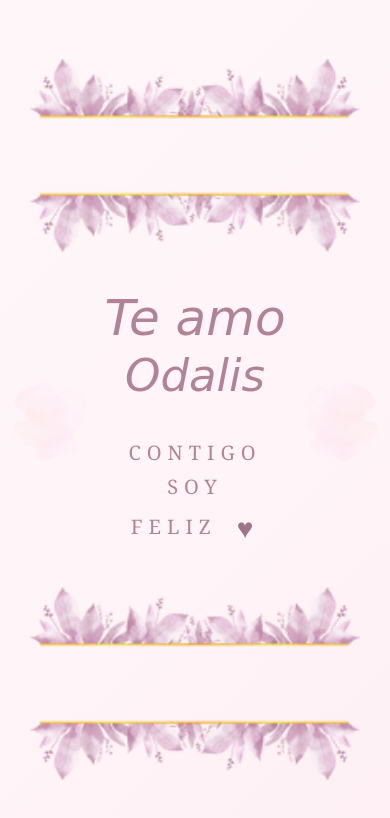
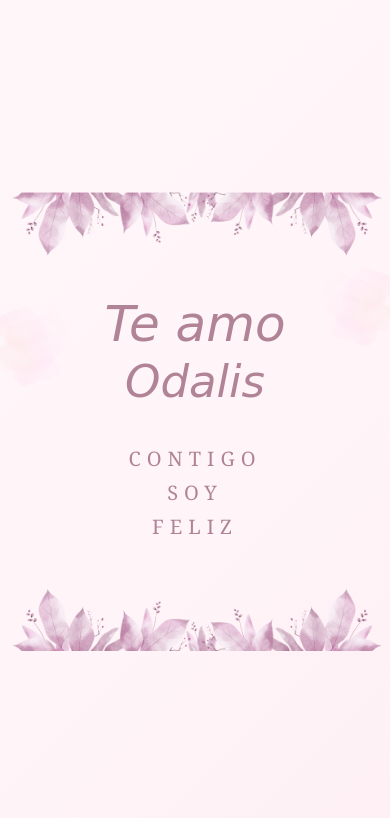
Before and after one commit to atikprev/Odalis, a plain HTML site: page index.html in a window 390 px wide. Drawn offline with Linux system fonts and the light colour scheme.

Commit message:
feat: cambios en la interfaz

```diff
--- a/index.html
+++ b/index.html
@@ -2,20 +2,18 @@
 <html lang="es">
 <head>
     <meta charset="UTF-8">
-    <meta name="viewport" content="width=device-width, initial-scale=1.0">
+    <meta name="viewport" content="width=device-width, initial-scale=1.0, viewport-fit=cover">
     <title>Te amo Odalis</title>
     <link rel="stylesheet" href="style.css">
 </head>
 <body>
     <div class="container">
         <div class="flores-top">
-            <img src="/flores.webp" alt="Flores decorativas">
+            <img src="public/flores%20arriba.png" alt="Flores decorativas" loading="lazy" decoding="async" class="decorative-img">
         </div>
 
         <div class="content">
-            <div class="manchas manchas-left">
-                <img src="/manchas.webp" alt="Manchas decorativas">
-            </div>
+            <div class="manchas manchas-left" aria-hidden="true"></div>
 
             <div class="text-content">
                 <h1 class="title">Te amo</h1>
@@ -26,18 +24,15 @@
                     <p class="message-line">SOY</p>
                     <p class="message-line heart-line">
                         FELIZ
-                        <span class="heart">♥</span>
                     </p>
                 </div>
             </div>
 
-            <div class="manchas manchas-right">
-                <img src="/manchas.webp" alt="Manchas decorativas">
-            </div>
+            <div class="manchas manchas-right" aria-hidden="true"></div>
         </div>
 
         <div class="flores-bottom">
-            <img src="/flores.webp" alt="Flores decorativas">
+            <img src="public/flores%20arriba.png" alt="Flores decorativas" loading="lazy" decoding="async" class="decorative-img">
         </div>
     </div>
 </body>
--- a/style.css
+++ b/style.css
@@ -2,6 +2,13 @@
     margin: 0;
     padding: 0;
     box-sizing: border-box;
+}
+
+/* Make images responsive by default */
+img {
+    max-width: 100%;
+    height: auto;
+    display: block;
 }
 
 body {
@@ -11,24 +18,29 @@ body {
     display: flex;
     align-items: center;
     justify-content: center;
-    padding: 20px;
+    /* Remove default page padding so top/bottom images can touch edges */
+    padding: 0;
+    /* prevent decorative absolute elements from creating horizontal scroll */
+    overflow-x: hidden;
 }
 
 .container {
     position: relative;
     width: 100%;
-    max-width: 800px;
-    min-height: 600px;
+    max-width: 900px;
+    /* make container span full viewport height so bottom flower can align to bottom */
+    min-height: 100vh;
     display: flex;
     flex-direction: column;
     justify-content: space-between;
-    padding: 40px 20px;
+    /* no outer padding so flowers touch the page edges */
+    padding: 0;
 }
 
 .flores-top {
     width: 100%;
     text-align: center;
-    margin-bottom: 40px;
+    margin: 0; /* no space above or below the top flower */
 }
 
 .flores-top img {
@@ -36,18 +48,20 @@ body {
     max-width: 600px;
     height: auto;
     transform: scaleY(-1);
+    object-fit: contain;
 }
 
 .flores-bottom {
     width: 100%;
     text-align: center;
-    margin-top: 40px;
+    margin: 0; /* no space above or below the bottom flower */
 }
 
 .flores-bottom img {
     width: 100%;
     max-width: 600px;
     height: auto;
+    object-fit: contain;
 }
 
 .content {
@@ -56,7 +70,12 @@ body {
     align-items: center;
     justify-content: center;
     flex: 1;
-    padding: 40px 0;
+    /* internal padding so content doesn't touch flowers (keeps flowers flush to edges).
+       Use safe-area insets so content is readable on devices with notches. */
+    padding-top: calc(40px + env(safe-area-inset-top));
+    padding-bottom: calc(40px + env(safe-area-inset-bottom));
+    padding-left: 20px;
+    padding-right: 20px;
 }
 
 .manchas {
@@ -65,12 +84,12 @@ body {
     height: 200px;
     opacity: 0.6;
     z-index: 0;
-}
-
-.manchas img {
-    width: 100%;
-    height: 100%;
-    object-fit: contain;
+    /* use the decorative image as a background so it doesn't interfere with layout/text */
+    background-image: url('public/manchas.webp');
+    background-repeat: no-repeat;
+    background-size: contain;
+    background-position: center;
+    pointer-events: none; /* decorative only */
 }
 
 .manchas-left {
@@ -89,10 +108,13 @@ body {
     position: relative;
     z-index: 1;
     text-align: center;
+    max-width: 92%;
+    padding: 0 10px;
 }
 
+/* Fluid typography for large headings */
 .title {
-    font-size: 120px;
+    font-size: clamp(48px, 9.5vw, 140px);
     font-weight: 400;
     font-style: italic;
     color: #b18397;
@@ -102,7 +124,7 @@ body {
 }
 
 .subtitle {
-    font-size: 100px;
+    font-size: clamp(36px, 8vw, 120px);
     font-weight: 400;
     font-style: italic;
     color: #b18397;
@@ -116,8 +138,9 @@ body {
 }
 
 .message-line {
-    font-size: 36px;
-    letter-spacing: 12px;
+    font-size: clamp(18px, 3.2vw, 42px);
+    /* letter-spacing scales down on small screens to avoid overflow */
+    letter-spacing: clamp(4px, 2.5vw, 12px);
     color: #b18397;
     font-weight: 300;
     margin: 8px 0;
@@ -167,12 +190,12 @@ body {
     }
 
     .title {
-        font-size: 70px;
+        font-size: clamp(40px, 9vw, 70px);
         margin-bottom: 15px;
     }
 
     .subtitle {
-        font-size: 60px;
+        font-size: clamp(30px, 8vw, 60px);
         margin-bottom: 40px;
     }
 
@@ -188,6 +211,57 @@ body {
 
     .content {
         padding: 30px 0;
+    }
+}
+
+/* Small screens: stack content vertically and simplify decorative images */
+@media screen and (max-width: 600px) {
+    .content {
+        flex-direction: column;
+        align-items: center;
+        gap: 12px;
+        padding: 10px 0;
+    }
+
+    /* Keep decorative manchas out of document flow (no space) and position them
+       absolute even on small screens so they don't push content. Adjust size
+       and placement so they don't overlap the text. */
+    .manchas {
+        position: absolute; /* does not occupy space */
+        width: 80px;
+        height: 80px;
+        opacity: 0.35;
+        pointer-events: none;
+        z-index: 0;
+    }
+
+    /* Place left and right manchas near the edges but still outside text flow */
+    .manchas-left {
+        left: 6px;
+        top: 10%;
+        transform: none;
+    }
+
+    .manchas-right {
+        right: 6px;
+        top: 10%;
+        transform: none scaleX(-1);
+    }
+
+    .flores-top img,
+    .flores-bottom img {
+        max-width: 90%;
+        height: auto;
+    }
+
+    /* Make the flower images full-bleed on small devices so they touch the viewport edges */
+    .flores-top img,
+    .flores-bottom img {
+        width: 100vw;
+        max-width: none;
+        margin-left: calc(-1 * (100vw - 100%)/2); /* center full-bleed when container is narrower */
+        margin-right: calc(-1 * (100vw - 100%)/2);
+        object-fit: cover;
     }
 }
 
```
Also changed, not shown: public/flores abajo.png (added), public/flores arriba.png (added), public/flores.webp (deleted).
